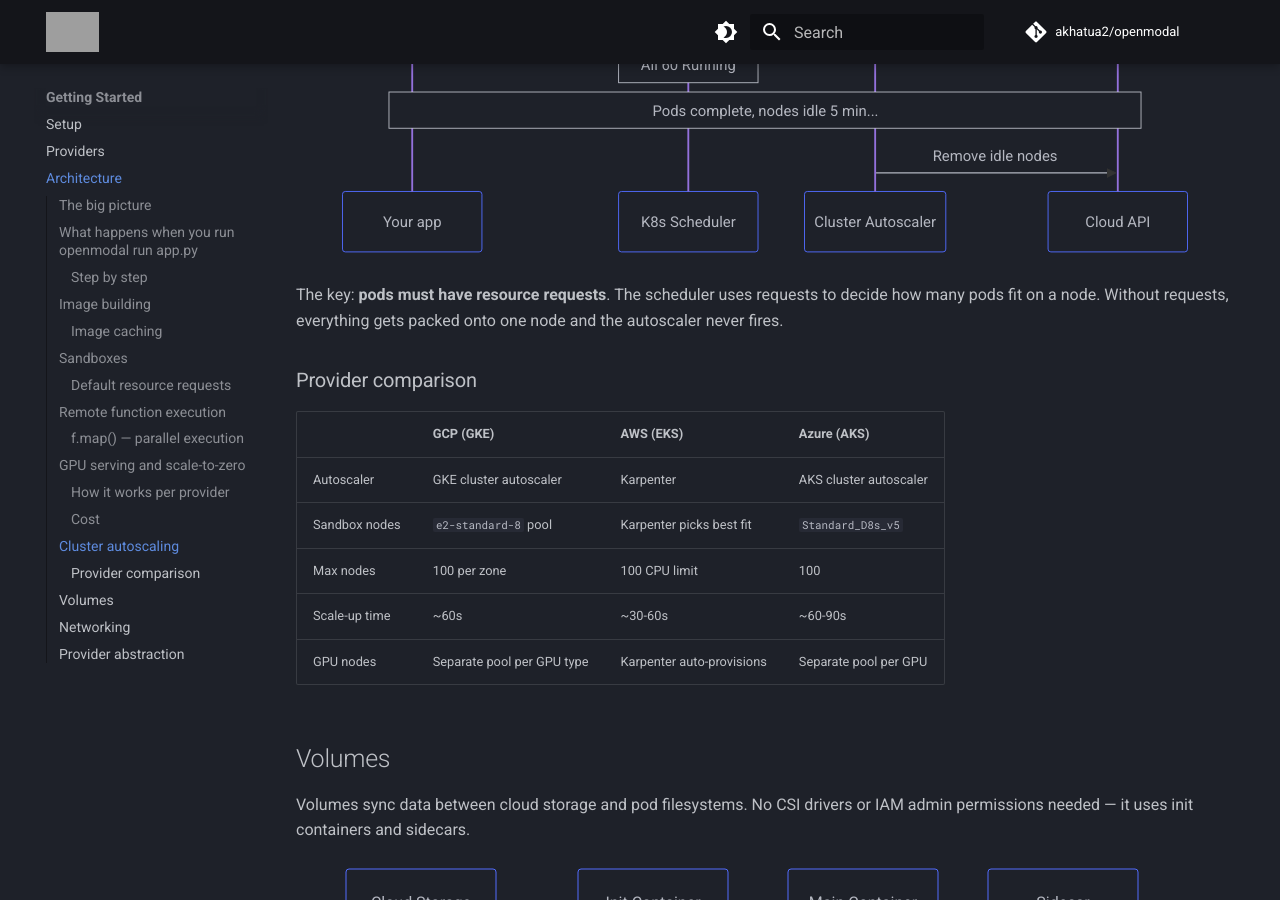
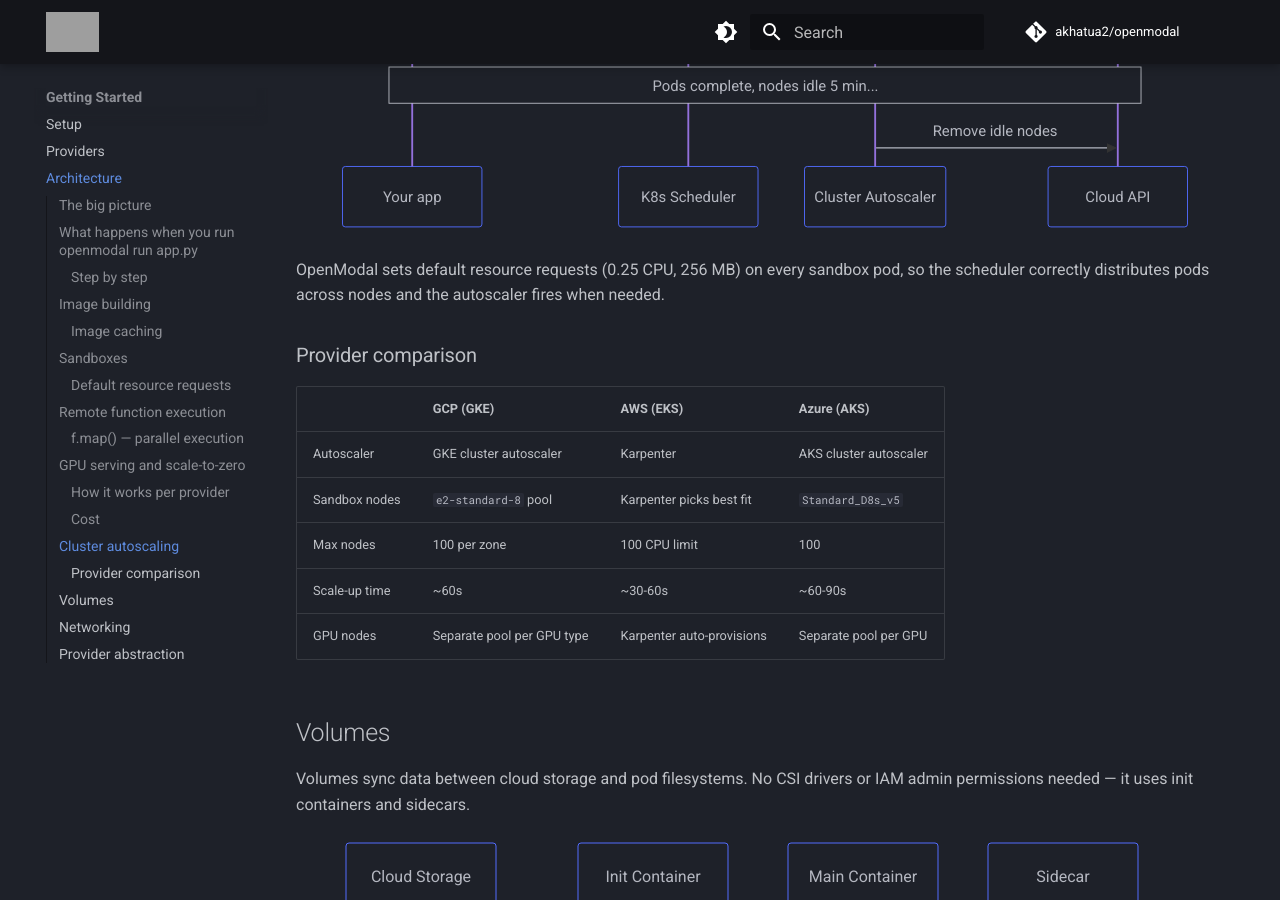
Before and after one commit to akhatua2/openmodal, an MkDocs documentation site: the page built from docs/architecture.md, in a window 1280 px wide and 900 px high, scrolled down 7126 px. Built offline with MkDocs 1.6.1 and Material for MkDocs 9.7.7, drawn with Linux system fonts in a browser that asks for light colours; comment, search, counter and statistics services are not loaded; some of the changed lines change nothing that is shown; some of the changed text lies outside the part shown; grey boxes are pictures that could not be loaded.

Commit message:
Fix Mermaid arrow colors, update architecture doc
- Add mermaid-init.js to set matching arrow/line colors
- Fix outdated text about resource requests (now set by default)

````diff
--- a/docs/architecture.md
+++ b/docs/architecture.md
@@ -151,7 +151,7 @@
 → fits ~32 sandbox pods at 0.25 CPU each
 ```
 
-Without resource requests, the scheduler thinks every pod needs zero resources, packs them all on one node, and the autoscaler never adds more nodes.
+OpenModal sets these defaults automatically so the autoscaler works out of the box.
 
 ## Remote function execution
 
@@ -244,7 +244,7 @@
     CA->>Cloud: Remove idle nodes
 ```
 
-The key: **pods must have resource requests**. The scheduler uses requests to decide how many pods fit on a node. Without requests, everything gets packed onto one node and the autoscaler never fires.
+OpenModal sets default resource requests (0.25 CPU, 256 MB) on every sandbox pod, so the scheduler correctly distributes pods across nodes and the autoscaler fires when needed.
 
 ### Provider comparison
 
--- /dev/null
+++ b/docs/javascripts/mermaid-init.js
@@ -0,0 +1,11 @@
+document.addEventListener("DOMContentLoaded", function () {
+  if (typeof mermaid !== "undefined") {
+    mermaid.initialize({
+      theme: "base",
+      themeVariables: {
+        lineColor: "#8a8a8a",
+        arrowheadColor: "#8a8a8a",
+      },
+    });
+  }
+});
--- a/mkdocs.yml
+++ b/mkdocs.yml
@@ -52,6 +52,9 @@
   - stylesheets/extra.css
   - stylesheets/mermaid.css
 
+extra_javascript:
+  - javascripts/mermaid-init.js
+
 markdown_extensions:
   - pymdownx.highlight:
       anchor_linenums: true
````
